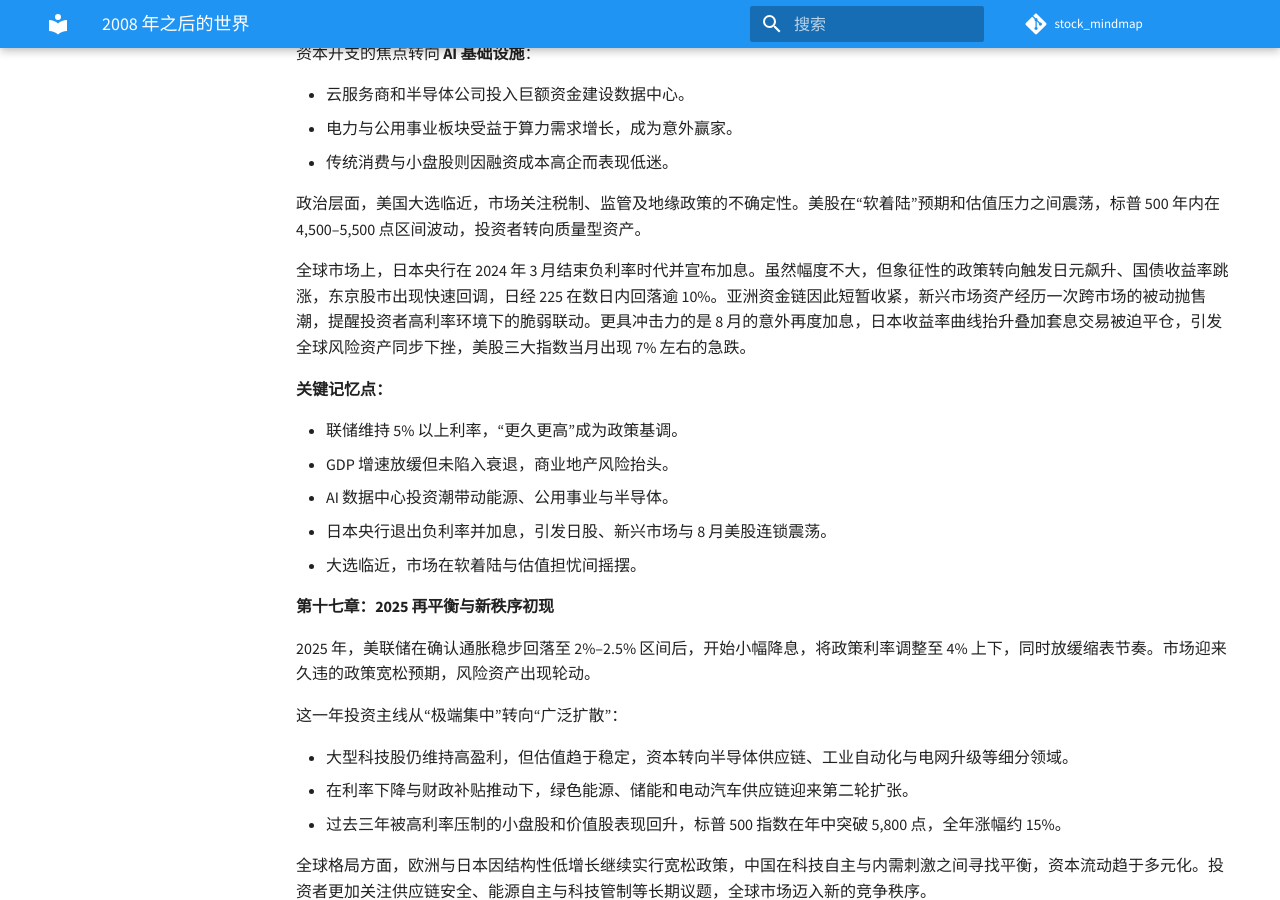
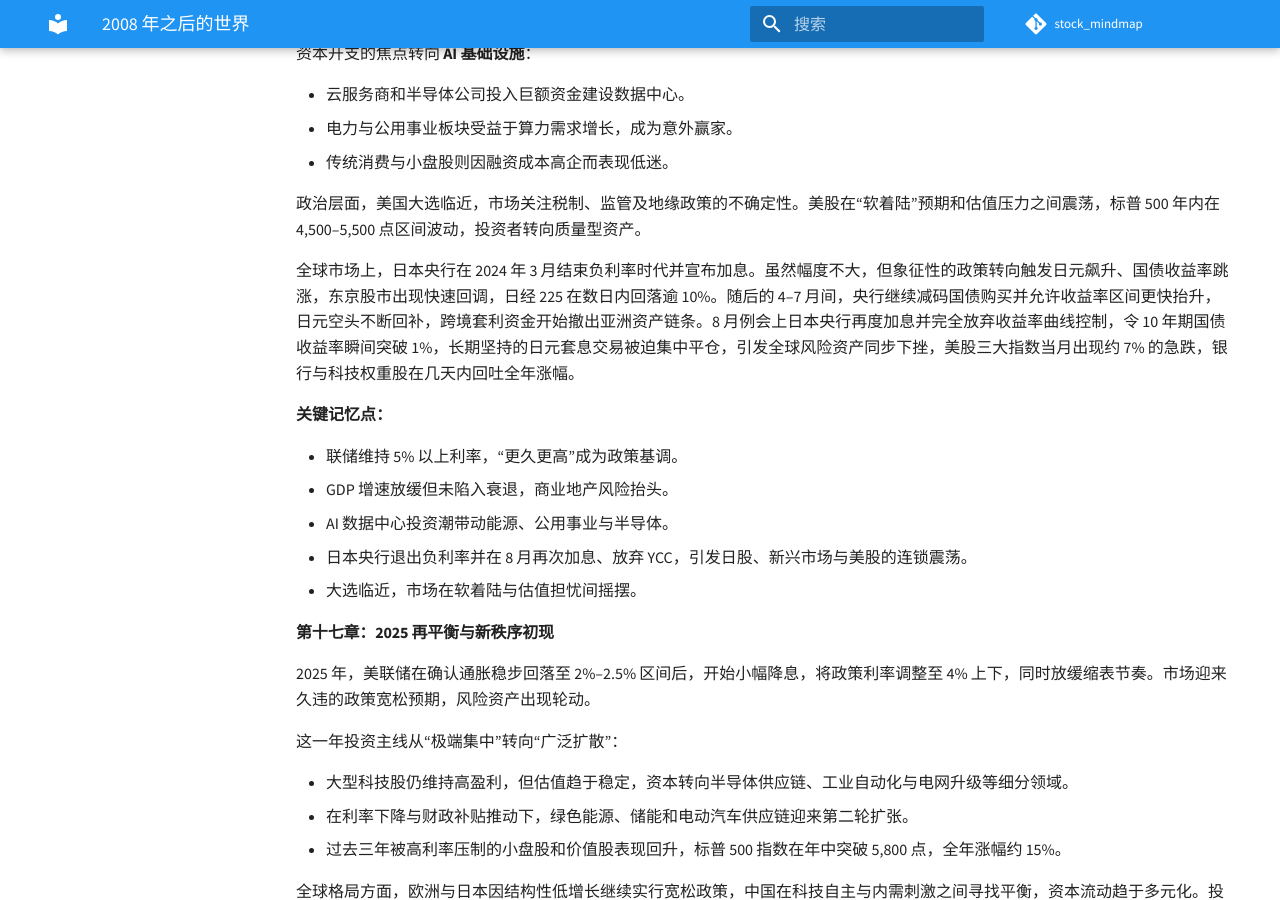
Before and after one commit to hjyssg/stock_mindmap, an MkDocs documentation site: the page built from notes/markets/2008年之后的世界.md, in a window 1280 px wide and 900 px high, scrolled down 10072 px. Built offline with MkDocs 1.6.1 and Material for MkDocs 9.7.7, drawn with Linux system fonts in a browser that asks for light colours; comment, search, counter and statistics services are not loaded.

Commit message:
细化 2024 年日本央行加息链条

```diff
--- a/notes/markets/2008年之后的世界.md
+++ b/notes/markets/2008年之后的世界.md
@@ -404,14 +404,14 @@ Microsoft 和 Amazon 继续增长，云计算和 SaaS 业务成为华尔街的
 
 政治层面，美国大选临近，市场关注税制、监管及地缘政策的不确定性。美股在“软着陆”预期和估值压力之间震荡，标普 500 年内在 4,500–5,500 点区间波动，投资者转向质量型资产。
 
-全球市场上，日本央行在 2024 年 3 月结束负利率时代并宣布加息。虽然幅度不大，但象征性的政策转向触发日元飙升、国债收益率跳涨，东京股市出现快速回调，日经 225 在数日内回落逾 10%。亚洲资金链因此短暂收紧，新兴市场资产经历一次跨市场的被动抛售潮，提醒投资者高利率环境下的脆弱联动。更具冲击力的是 8 月的意外再度加息，日本收益率曲线抬升叠加套息交易被迫平仓，引发全球风险资产同步下挫，美股三大指数当月出现 7% 左右的急跌。
+全球市场上，日本央行在 2024 年 3 月结束负利率时代并宣布加息。虽然幅度不大，但象征性的政策转向触发日元飙升、国债收益率跳涨，东京股市出现快速回调，日经 225 在数日内回落逾 10%。随后的 4–7 月间，央行继续减码国债购买并允许收益率区间更快抬升，日元空头不断回补，跨境套利资金开始撤出亚洲资产链条。8 月例会上日本央行再度加息并完全放弃收益率曲线控制，令 10 年期国债收益率瞬间突破 1%，长期坚持的日元套息交易被迫集中平仓，引发全球风险资产同步下挫，美股三大指数当月出现约 7% 的急跌，银行与科技权重股在几天内回吐全年涨幅。
 
 **关键记忆点：**
 
 * 联储维持 5% 以上利率，“更久更高”成为政策基调。
 * GDP 增速放缓但未陷入衰退，商业地产风险抬头。
 * AI 数据中心投资潮带动能源、公用事业与半导体。
-* 日本央行退出负利率并加息，引发日股、新兴市场与 8 月美股连锁震荡。
+* 日本央行退出负利率并在 8 月再次加息、放弃 YCC，引发日股、新兴市场与美股的连锁震荡。
 * 大选临近，市场在软着陆与估值担忧间摇摆。
 
 
```
